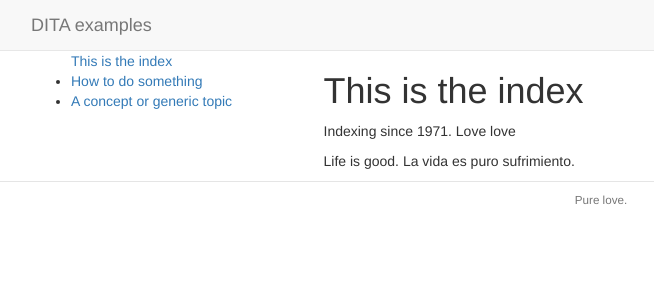
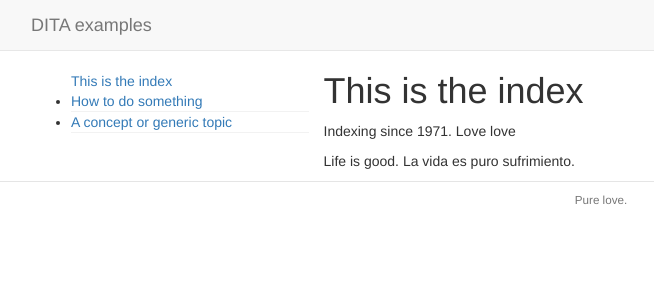
Before and after one commit to carlosevia/carlosevia.github.io, a Jekyll site: the page built from index.html, in a window 1280 px wide. Shown: the top 300 px of the page, without its empty margins (39-693 px from the left). Built offline with Jekyll 4.4.1, drawn with Linux system fonts in a browser that asks for light colours.

Commit message:
more css

```diff
--- a/css/main.css
+++ b/css/main.css
@@ -11,6 +11,24 @@ body {
 .text-center {
   padding-top: 20px;
 }
+
+.col-xs-12 {
+  background-color: #fff;
+}
+#sidebar {
+  height: 100%;
+  padding-right: 0;
+  padding-top: 20px;
+}
+#sidebar .nav {
+  width: 95%;
+}
+#sidebar li {
+  border:0 #f2f2f2 solid;
+  border-bottom-width:1px;
+}
+
+
 
 /* collapsed sidebar styles */
 @media screen and (max-width: 767px) {
```
